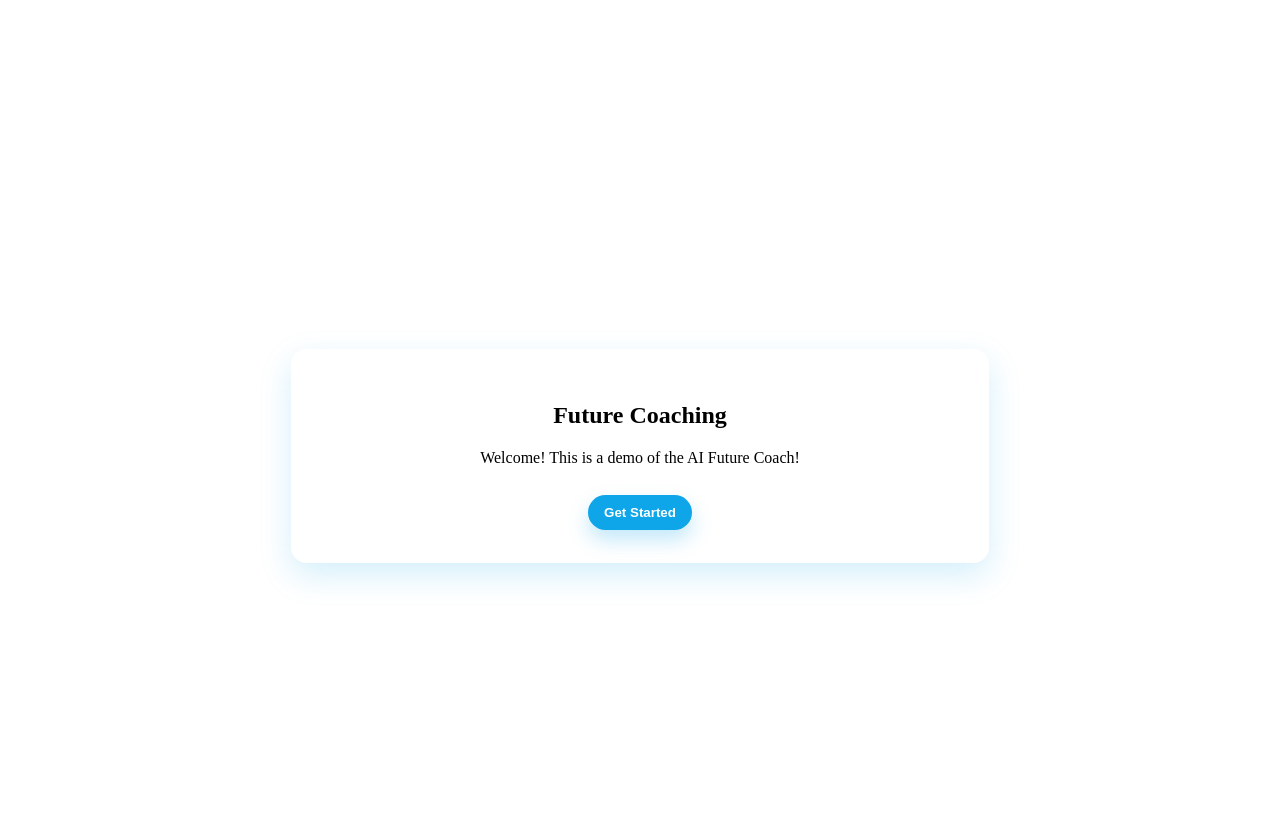
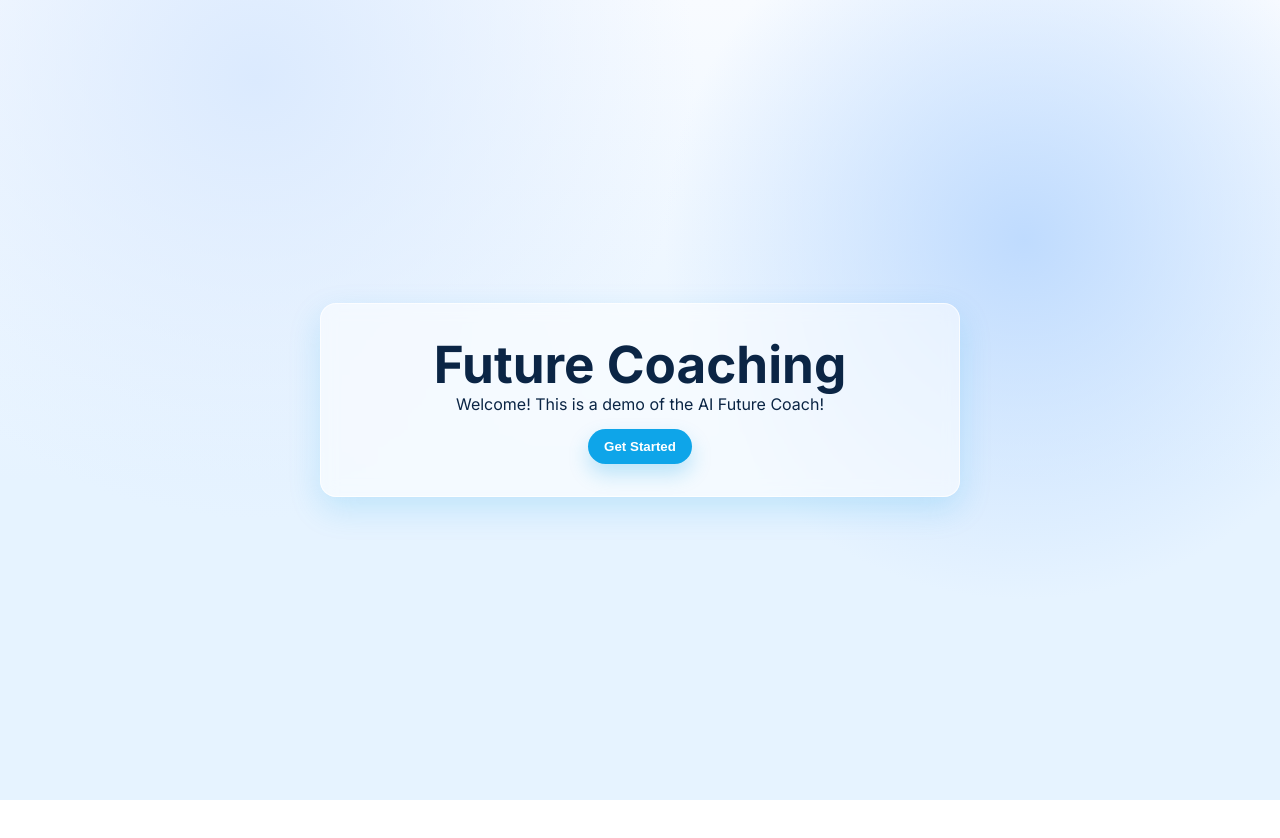
Before and after one commit to aidandawley/Futures-Coaching, a React (Vite) app in the folder Coach/: page / in a window 1280 px wide. Shown: the top 838 px of the page. After the commit the page ends 800 px from the top, so only its background shows below. Built offline with nearby package versions, Linux system fonts and the light colour scheme.

Commit message:
fixed font bug

```diff
--- a/Coach/src/styles/globals.css
+++ b/Coach/src/styles/globals.css
@@ -0,0 +1,47 @@
+@import url('https://fonts.googleapis.com/css2?family=Inter:wght@400;500;600;700&family=Outfit:wght@700;800&display=swap');
+
+/* ===== Global baseline ===== */
+#root { padding: 0 !important; margin: 0; max-width: none; }
+*, *::before, *::after { box-sizing: border-box; }
+
+/* Design tokens & base text */
+:root {
+  /* fonts */
+  --font-sans: "Inter", system-ui, -apple-system, Segoe UI, Roboto, Arial, sans-serif;
+  --font-display: "Outfit", var(--font-sans);
+
+  /* colors & tokens */
+  --ink: #0b2545;
+  --brand: #0ea5e9;
+  --radius: 16px;
+  --shadow: 0 10px 28px rgba(14,165,233,0.20);
+
+  /* text rendering */
+  font-family: var(--font-sans);
+  line-height: 1.6;
+  font-weight: 400;
+  color: var(--ink);
+  font-synthesis: none;
+  text-rendering: optimizeLegibility;
+  -webkit-font-smoothing: antialiased;
+  -moz-osx-font-smoothing: grayscale;
+}
+
+/* Base elements */
+a { color: #646cff; text-decoration: none; font-weight: 500; }
+a:hover { color: #535bf2; }
+h1 { font-size: 3.2em; line-height: 1.1; margin: 0; }
+p { margin: 0; }
+
+html, body, #root { height: 100%; }
+
+/* Light radiant site background (Home/Landing) */
+html, body {
+  margin: 0;
+  color: var(--ink);
+  overscroll-behavior-y: none;
+  background:
+    radial-gradient(1100px circle at 20% 10%, #dbeafe 0%, transparent 40%),
+    radial-gradient(900px circle at 80% 30%, #bfdbfe 0%, transparent 40%),
+    linear-gradient(180deg, #f8fbff 0%, #e6f3ff 60%);
+}
```
